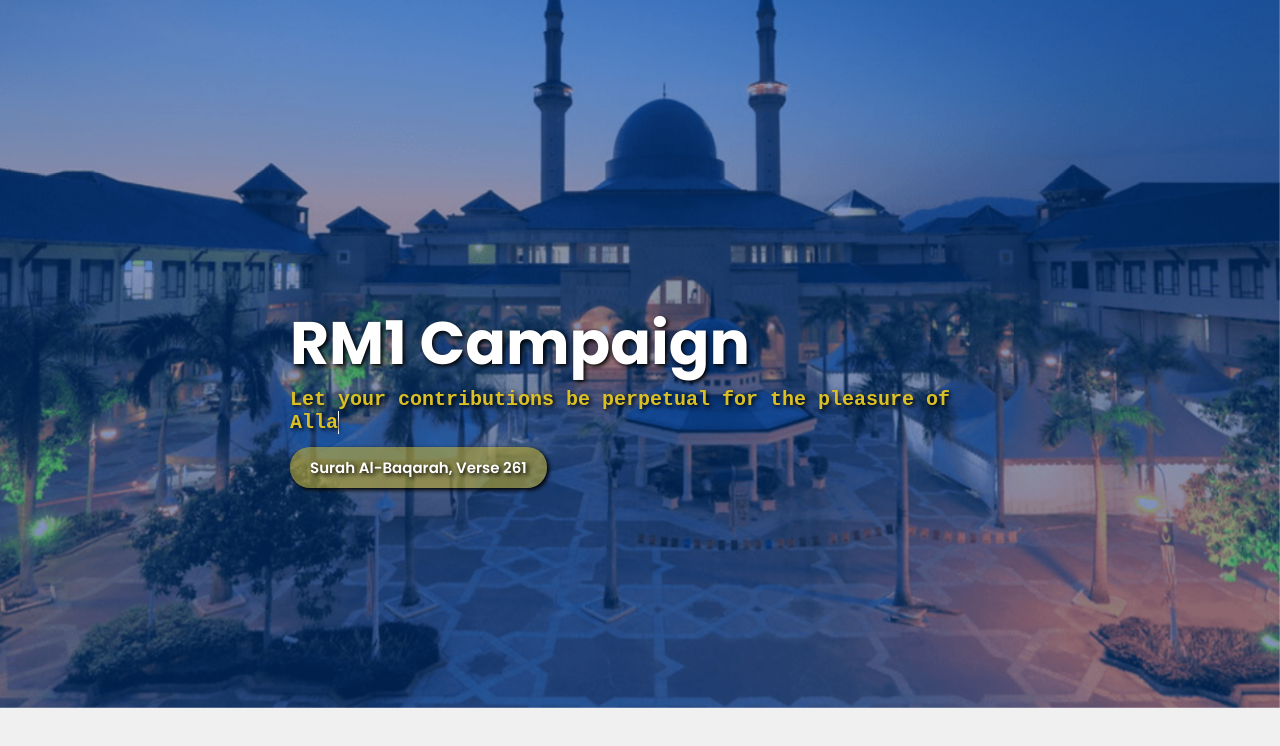
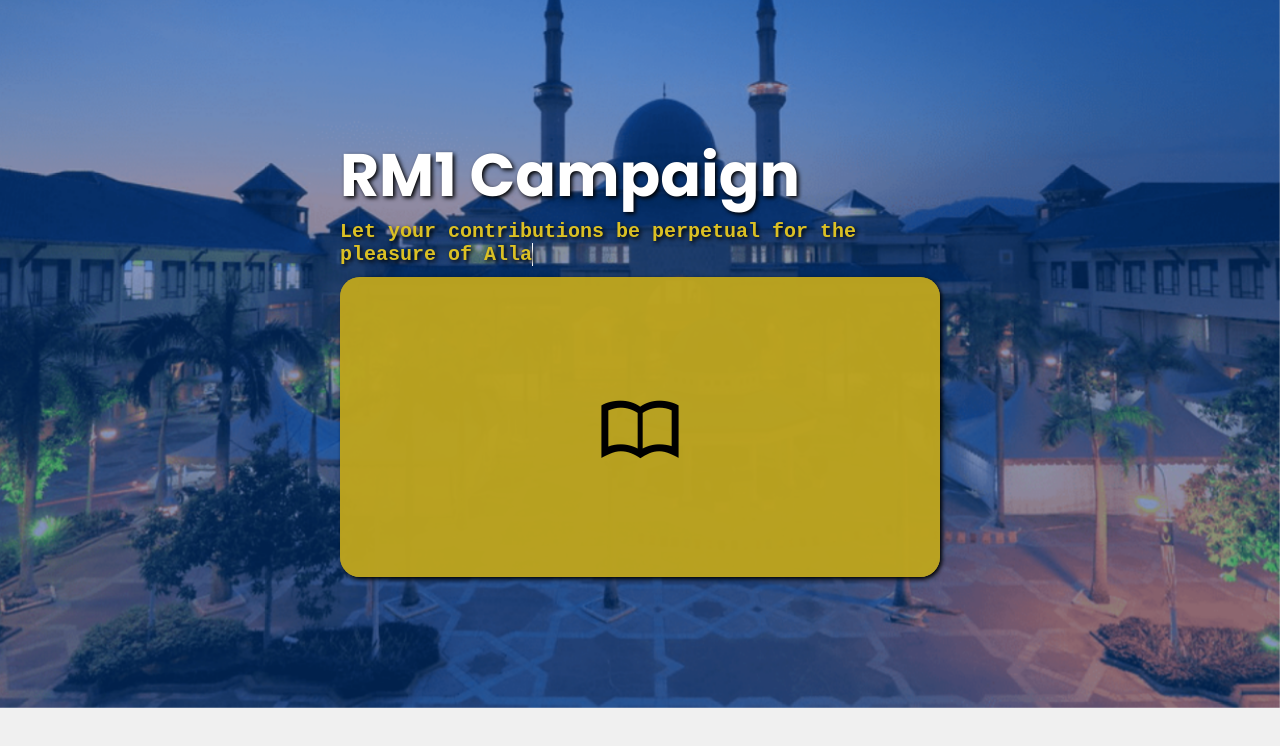
Before and after one commit to syamilu/WebTech-Individual-Assignment---IIUM-RM1-Campaign, a plain HTML site: page index.html in a window 1280 px wide. Shown: the part 92-838 px from the top of the page. Drawn offline with nearby package versions, Linux system fonts and the light colour scheme.

Commit message:
Neww verse stylingg!!!!

```diff
--- a/index.html
+++ b/index.html
@@ -38,8 +38,17 @@
                 <h2 class="typewrite" data-period="3000"
                     data-type='["Let your contributions be perpetual for the pleasure of Allah swt."]'><span
                         class="wrap"></span></h2>
-                <div class="verse-hover">
-                    <a title="hover 2s" class="surah">Surah Al-Baqarah, Verse 261</a>
+                <div class="verse-container">
+                    <div class="verse-box">
+                        <span class="material-symbols-sharp"> import_contacts </span>
+                    </div>
+                    <div class="content">
+                        <p>“The example of those who spend their wealth in the way of Allah is like a seed [of grain]
+                            which grows seven spikes; in each spike is a hundred grains. And Allah multiplies [His
+                            reward] for whom He wills. And Allah is all-Encompassing and Knowing.”</p>
+                        <h3>Surah Al-Baqarah,
+                            Verse 261</h3>
+                    </div>
                 </div>
             </div>
         </div>
--- a/script.js
+++ b/script.js
@@ -57,29 +57,6 @@ window.onload = function () {
   document.body.appendChild(css);
 };
 
-// Start of Verse Mouseover
-var element = document.querySelector(".verse-hover");
-originalText = element.innerHTML;
-var text =
-  "<h3 class='popverse'>“The example of those who spend their wealth in the way of Allah is like a seed [of grain] which grows seven spikes; in each spike is a hundred grains. And Allah multiplies [His reward] for whom He wills. And Allah is all-Encompassing and Knowing.”</h3>";
-
-var hover = false;
-element.addEventListener("mouseover", function () {
-  if (hover) return;
-  setTimeout(() => {
-    this.innerHTML = text;
-    hover = true;
-  }, 1000); // 2000 milliseconds = 2 seconds
-});
-
-element.addEventListener("mouseout", function () {
-  setTimeout(() => {
-    this.innerHTML = originalText;
-    hover = false;
-  }, 3000); // 2000 milliseconds = 2 seconds
-});
-// End of Verse Mouseover
-
 //Start of Up Arrow
 let mybutton = document.getElementById("up-arrow");
 
--- a/style.css
+++ b/style.css
@@ -91,8 +91,8 @@ body {
     display: flex;
     align-items: center;
     justify-content: center;
-    padding: 10rem 0;
-    margin: 120px 0px;
+    padding: 7rem 0;
+    margin-bottom: 0;
 }
 
 .hero h1{
@@ -112,57 +112,87 @@ body {
 
 .hero .typewrite{
     overflow: visible;
-    width: 700px;
-    height: 50px;
+    width: 600px;
+    height: 40px;
 }
 
 /*Start of verse*/
-.hero .verse-hover{
-    color: white;
-    font-weight: 600;
-    text-shadow: 2px 2px 4px black;
-    display: inline-block;
-}
-
-.hero .surah {
-    background-color: rgb(219, 192, 36, 0.5);
-    font-weight: 600;
-    text-shadow: 2px 2px 4px black;
-    border: none;
-    padding: 10px 20px;
-    font-size: 15px;
-    cursor: pointer;
+/*verse box*/
+.hero .verse-container{/*container .box*/
+    position: relative;
+    max-width: 600px;
+    height: 300px;
+    margin: 0;
+    box-sizing: border-box;
+    overflow: hidden;
     border-radius: 20px;
     box-shadow: 2px 2px 4px rgba(0, 0, 0, 1);
+    background-color: rgb(189, 165, 31, 0.7);
 
 }
 
-.hero .popverse {
-    background-color: rgb(219, 192, 36, 0.5);
-    font-weight: 600;
-    text-shadow: 2px 2px 4px black;
-    border: none;
-    padding: 10px 20px;
-    font-size: 15px;
-    cursor: pointer;
-    border-radius: 20px;
-    box-shadow: 2px 2px 4px rgba(0, 0, 0, 1);
-    max-width: 600px;
-    transform-origin: top left;
-    display: block;
-    transform: scale(0.5);
-    transition: transform 1.5s ease-in-out;
-    margin-top: 0;
+.hero .verse-container .verse-box{/*container .box .icon*/
+    position: absolute;
+    top: 0;
+    left: 0;
+    width: 100%;
+    height: 100%;
+    background: rgba(189, 165, 31, 0.9);
+    transition: 0.5s;
+    z-index: 1;
+    font-size: 500px;
 }
 
-.hero .popverse:hover{
-    transform: scale(1);
+.hero .verse-container:hover .verse-box{
+    top: 20px;
+    left: calc(50% - 40px);
+    width: 80px;
+    height: 80px;
+    border-radius: 50%;
 }
 
-.hero .surah:hover{
-    transition: height 1s ease-in-out;  /* Add this line */
+.hero .verse-container .verse-box span{
+    position: absolute;
+    top: 50%;
+    left: 50%;
+    color: black;
+    transform: translate(-50%, -50%);
+    font-weight: bold;
+    font-size: 80px;
+    transition: 0.5s;
+}
 
+.hero .verse-container:hover .verse-box span{
+    font-size: 35px;
 }
+
+.hero .content{
+    position: absolute;
+    top: 100%;
+    height: calc(100% - 90px);
+    text-align: center;
+    padding: 20px;
+    box-sizing: border-box;
+    transition: 0.5s;
+}
+
+.hero .verse-container:hover .content{
+    top: 100px;
+}
+
+.hero .content h3{
+    margin-top: 10px;
+    padding: 0;
+    font-size: larger;
+    font-weight: bold;
+}
+
+.hero .content p{
+    margin: 0;
+    padding: 0;
+    font-size: 17px;
+}
+
 /*End of verse*/
 /* End of Hero */
 
```
